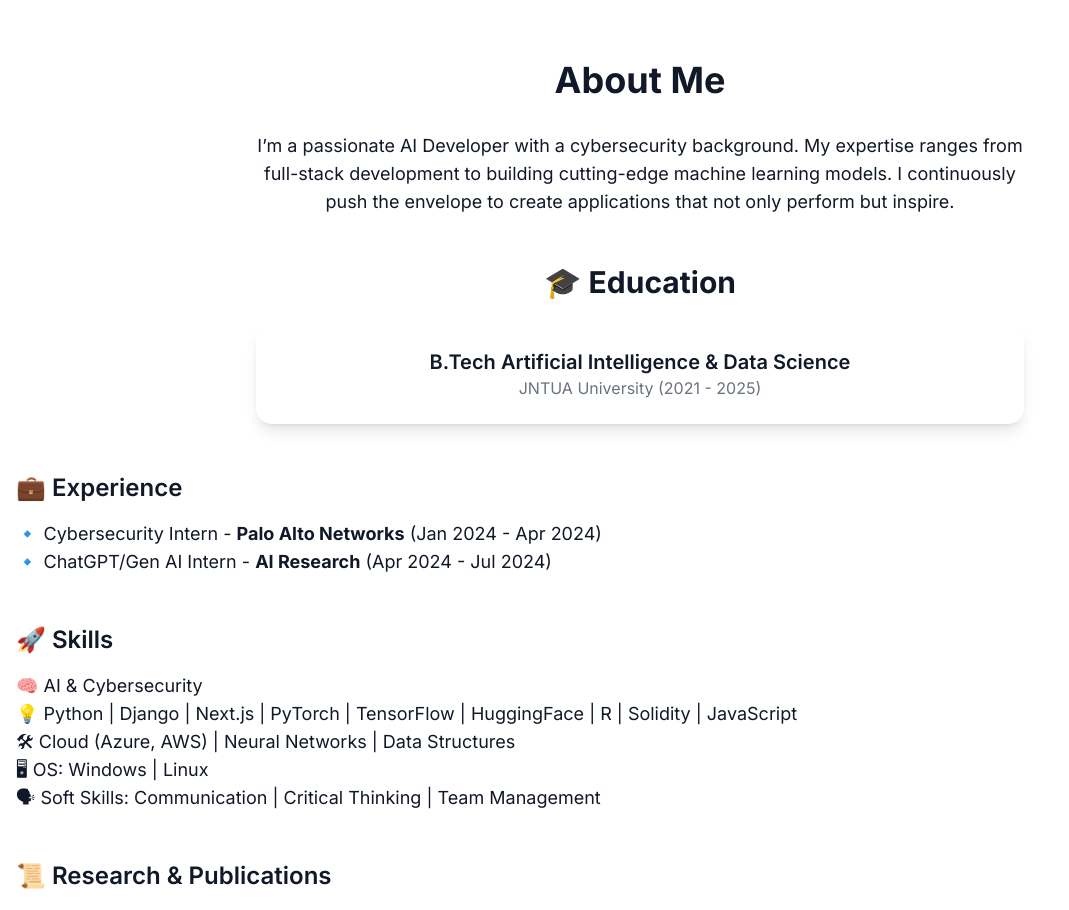
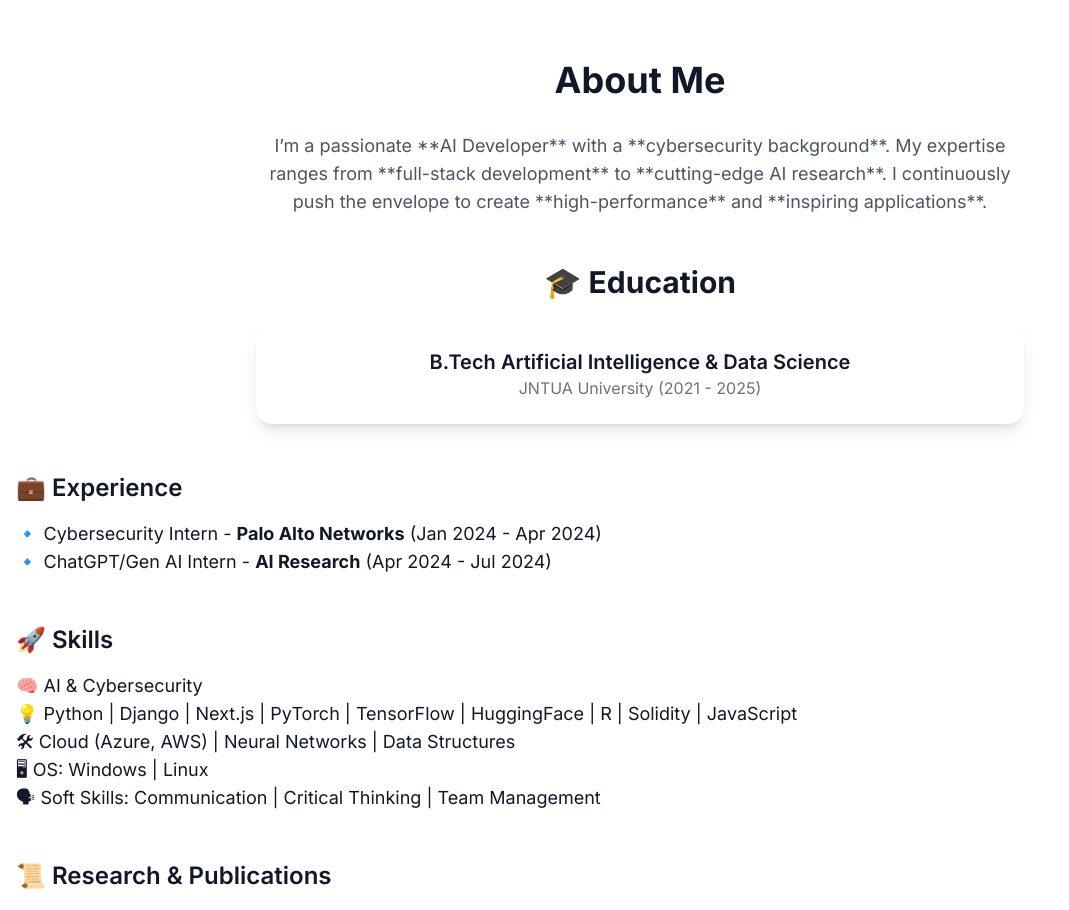
Before and after one commit to MogasalaHemagiri/my-portfolio, a Next.js app: page / in a window 1280 px wide. Shown: the part 820-1730 px from the top of the page, without its empty margins (0-1069 px from the left). Built offline with nearby package versions, Linux system fonts and the light colour scheme.

Commit message:
Update About.js

```diff
--- a/components/About.js
+++ b/components/About.js
@@ -10,7 +10,7 @@ const About = () => {
     <section id="about" className="py-20 bg-white dark:bg-gray-800">
       <div className="container mx-auto px-4">
         <motion.h2
-          className="text-4xl font-bold text-center mb-8"
+          className="text-4xl font-bold text-center mb-8 text-gray-900 dark:text-white"
           initial={{ opacity: 0 }}
           whileInView={{ opacity: 1 }}
           viewport={{ once: true }}
@@ -18,20 +18,29 @@ const About = () => {
         >
           About Me
         </motion.h2>
+
         <motion.p
-          className="max-w-3xl mx-auto text-lg text-center"
+          className="max-w-3xl mx-auto text-lg text-center text-gray-600 dark:text-gray-300"
           initial={{ opacity: 0, y: 20 }}
           whileInView={{ opacity: 1, y: 0 }}
           viewport={{ once: true }}
           transition={{ duration: 1, delay: 0.3 }}
         >
-          I’m a passionate AI Developer with a cybersecurity background. My expertise ranges from full-stack development to building cutting-edge machine learning models. I continuously push the envelope to create applications that not only perform but inspire.
+          I’m a passionate **AI Developer** with a **cybersecurity background**.
+          My expertise ranges from **full-stack development** to **cutting-edge AI research**.
+          I continuously push the envelope to create **high-performance** and **inspiring applications**.
         </motion.p>
 
-        {/* Additional Sections */}
+        {/* Education Section */}
         <Education />
+
+        {/* Experience Section */}
         <Experience />
+
+        {/* Skills Section */}
         <Skills />
+
+        {/* Publications Section */}
         <Publications />
       </div>
     </section>
```
